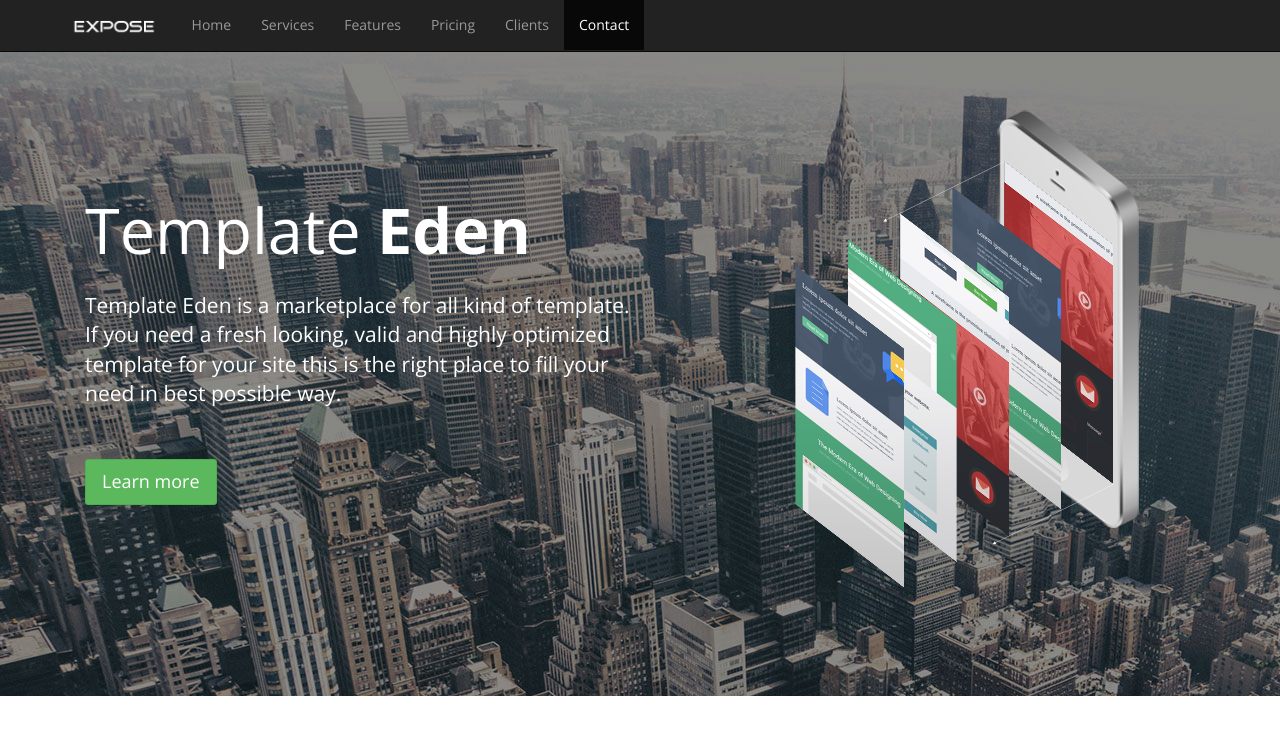
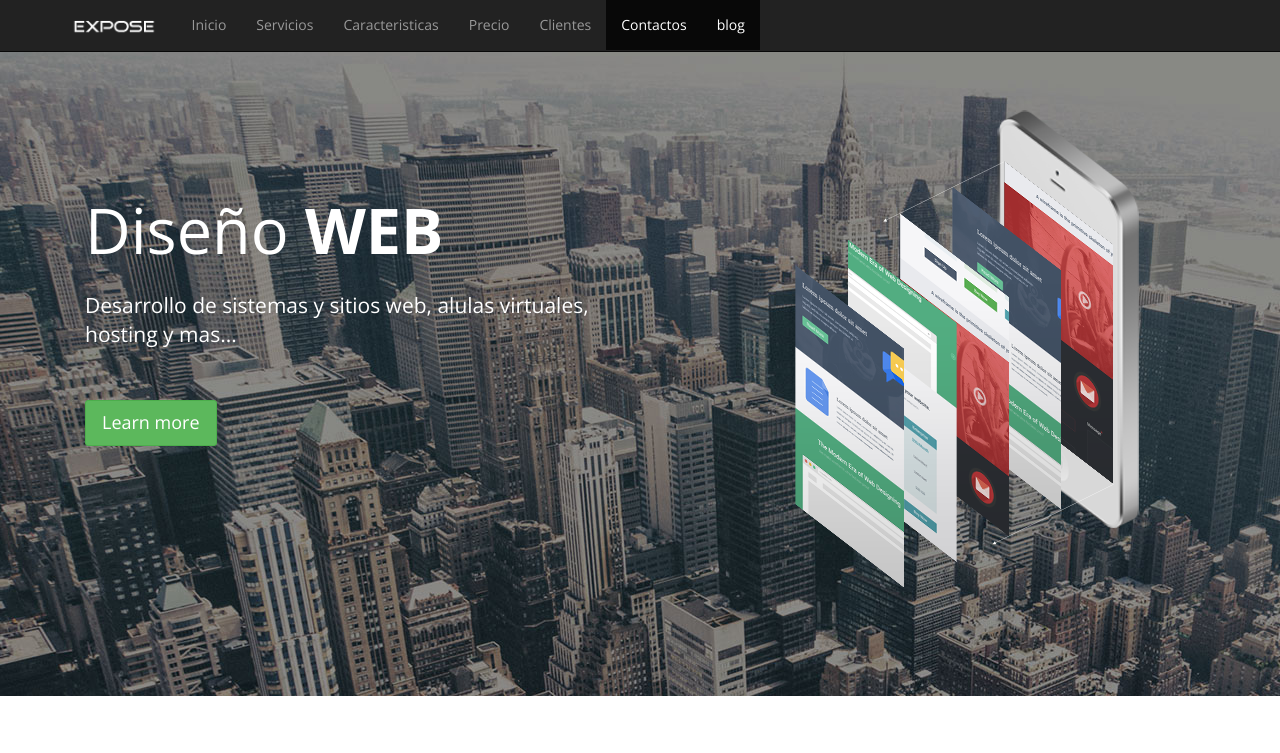
Before and after one commit to geovannyzarco/website_personal, a plain HTML site: page index.html in a window 1280 px wide. Shown: the top 753 px of the page. Drawn offline with nearby package versions, Linux system fonts and the light colour scheme; some icons are missing.

Commit message:
Se tradujo el menu y agrego blog

```diff
--- a/index.html
+++ b/index.html
@@ -37,12 +37,13 @@
         </div>
         <div class="navbar-collapse collapse">
             <ul class="nav navbar-nav">
-                <li class="active"><a href="#home">Home</a></li>
-                <li><a href="#services">Services</a></li>
-                <li><a href="#features">Features</a></li>
-                <li><a href="#pricing">Pricing</a></li>
-                <li><a href="#clients">Clients</a></li>
-                <li><a href="#contact">Contact</a></li>
+                <li class="active"><a href="#home">Inicio</a></li>
+                <li><a href="#services">Servicios</a></li>
+                <li><a href="#features">Caracteristicas</a></li>
+                <li><a href="#pricing">Precio</a></li>
+                <li><a href="#clients">Clientes</a></li>
+                <li><a href="#contact">Contactos</a></li>
+				<li><a href="#contact">blog</a></li>
 
             </ul>
 
@@ -59,11 +60,9 @@
 
             <div class="media-body">
                 <div class="col-md-11">
-                    <h1 class="title">Template <span>Eden</span></h1>
+                    <h1 class="title">Diseño <span>WEB</span></h1>
 
-                    <p>Template Eden is a marketplace for all kind of template. If you need a fresh looking, valid and
-                        highly optimized template for your site this is the right place to fill your need in best
-                        possible way. </p>
+                    <p>Desarrollo de sistemas y sitios web, alulas virtuales, hosting y mas... </p>
 
                     <p><a class="btn btn-success btn-lg">Learn more <i class="icon icon-angle-right"></i></a></p>
                 </div>
```
